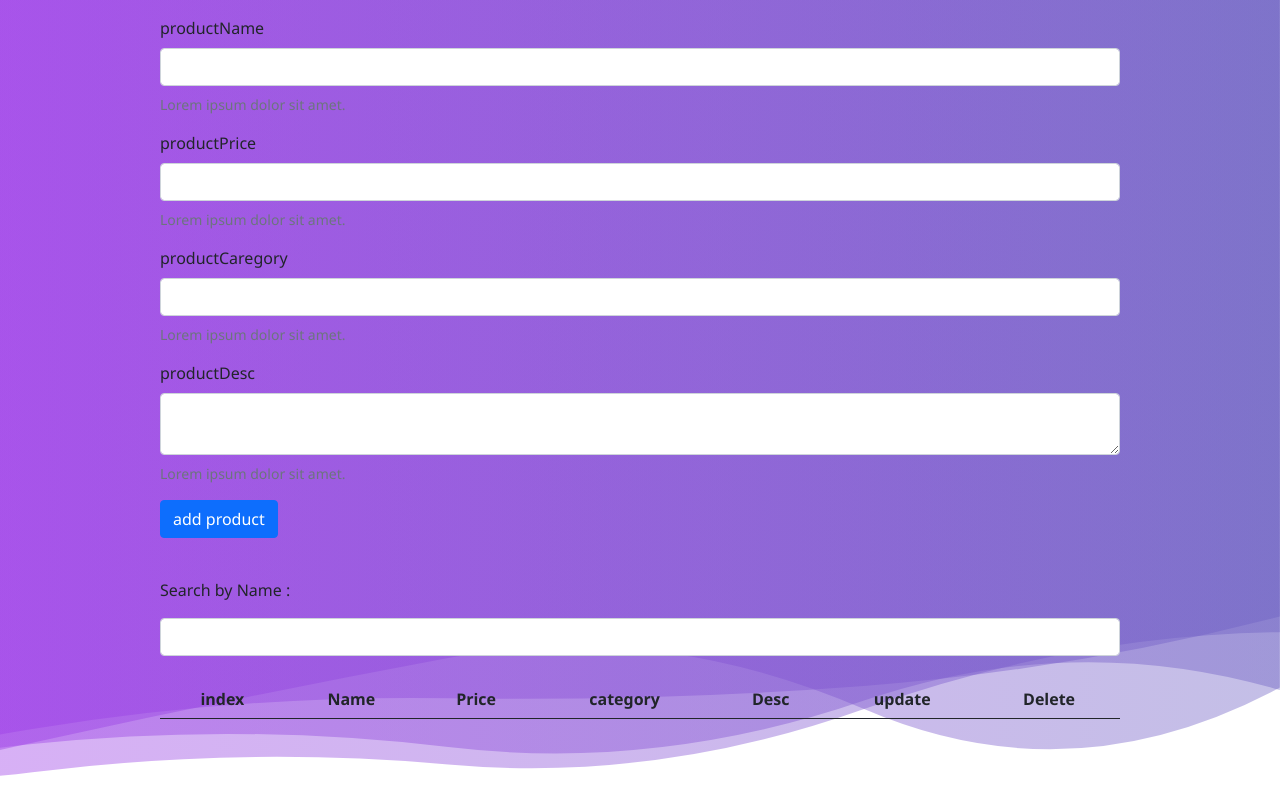
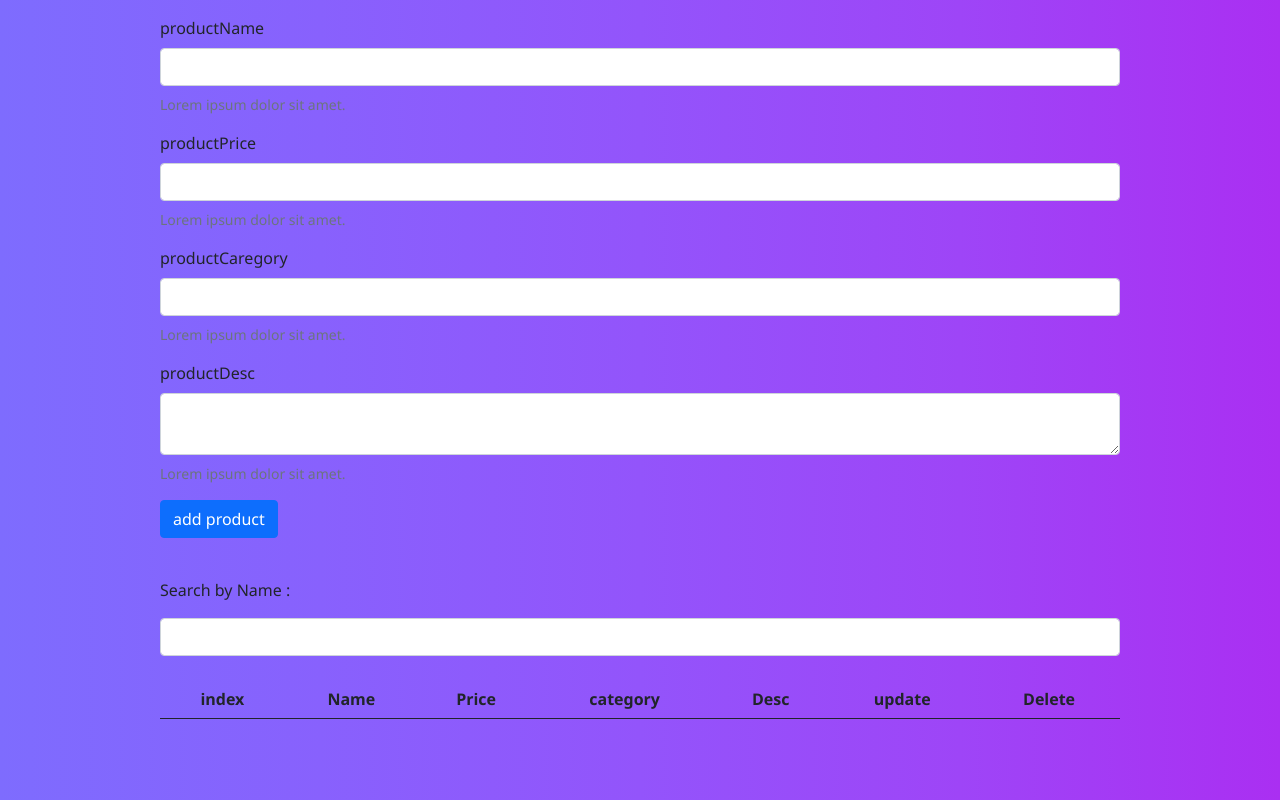
Before and after one commit to anas-mohamed342020/CRUD-system-master, a plain HTML site: page index.html in a window 1280 px wide. Drawn offline with Linux system fonts and the light colour scheme.

Commit message:
Update style.css

```diff
--- a/css/style.css
+++ b/css/style.css
@@ -1,8 +1,9 @@
 body{
     font-family: 'Segoe UI', Tahoma, Geneva, Verdana, sans-serif;
-    /* //background-image: linear-gradient(to left, #aa2ff2, #9e45f7, #9354fb, #8861fd, #7e6cfe); */
-background-image: url(../Wave-100s-1366px\ \(2\).svg);
+background-image: linear-gradient(to left, #aa2ff2, #9e45f7, #9354fb, #8861fd, #7e6cfe);
+/* background-image: url(../Wave-100s-1366px\ \(2\).svg);
 background-size: cover;
 background-repeat: no-repeat;
-background-position: right;
+background-position: right;. */
+ box-sizing: border-box;
 }
```
